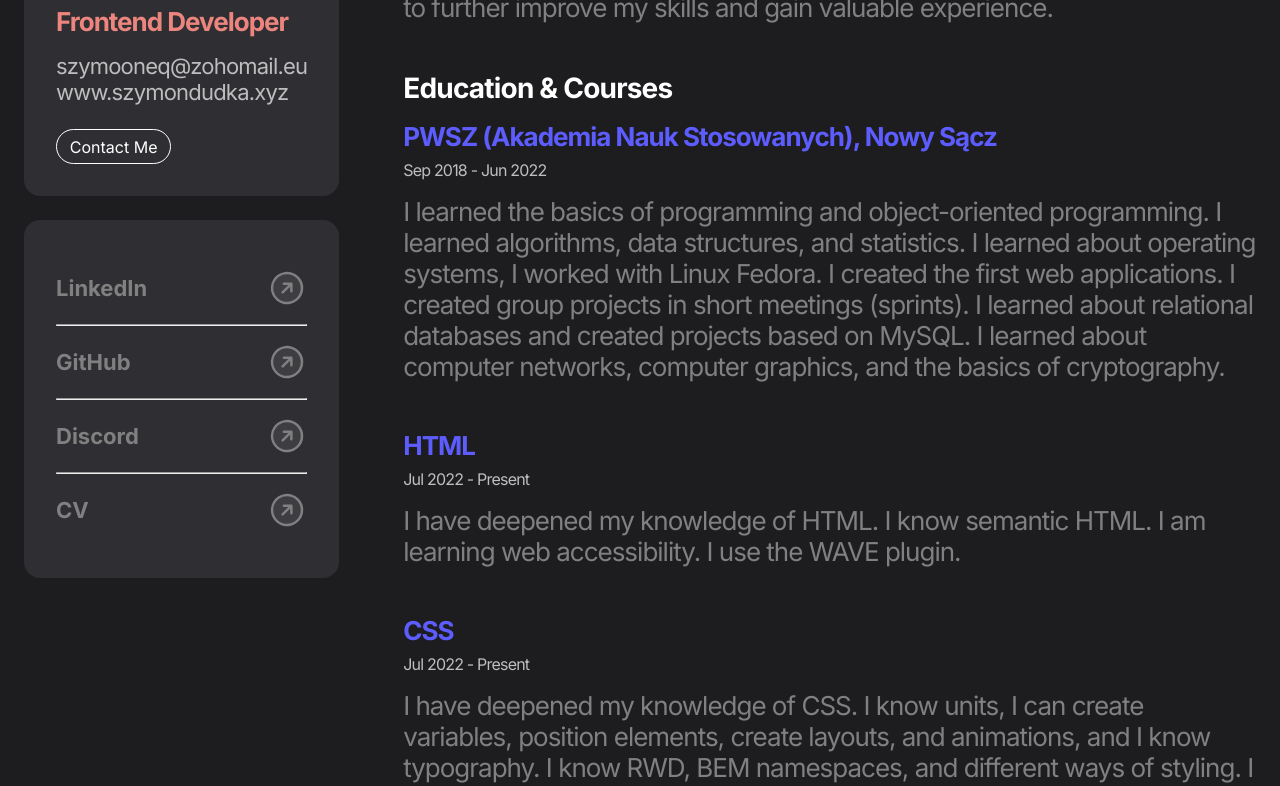
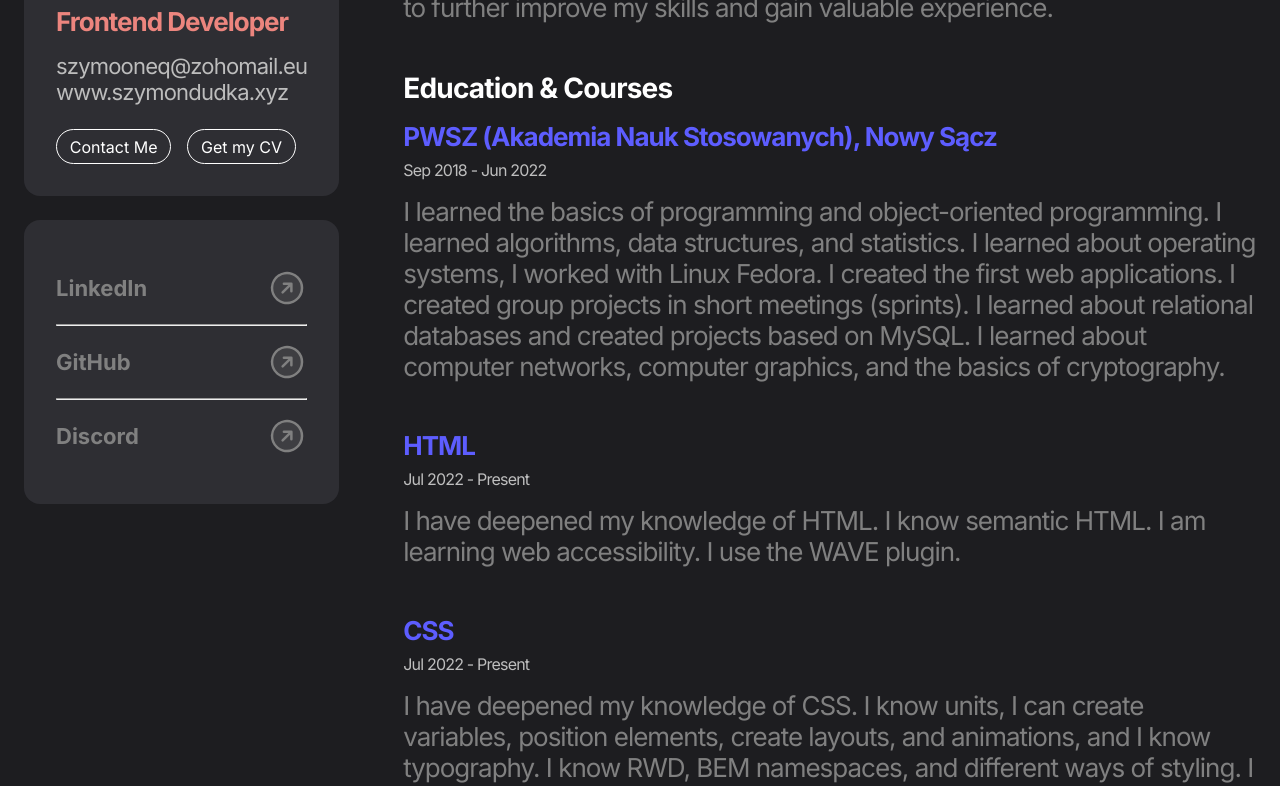
Before and after one commit to szymooneq/Personal-Portfolio, a Next.js app: page /resume in a window 1280 px wide. Shown: the part 700-1486 px from the top of the page. Built offline with nearby package versions, Linux system fonts and the light colour scheme.

Commit message:
fix: unnecessary code and several bugs removed

```diff
--- a/src/components/Layout/Navbar/Navbar.tsx
+++ b/src/components/Layout/Navbar/Navbar.tsx
@@ -10,7 +10,7 @@ const menuItems = [
 	{ title: 'About', path: '/about' },
 	{ title: 'Projects', path: '/projects' },
 	{ title: 'Resume', path: '/resume' },
-	{ title: '(Blog in progress)', path: '/blog' }
+	{ title: 'Blog', path: '/blog' }
 ];
 
 function Navbar(): JSX.Element {
--- a/src/components/Post/Post.module.css
+++ b/src/components/Post/Post.module.css
@@ -14,20 +14,14 @@
 }
 
 .technologies {
-	/* padding: 0.5rem 1rem; */
 	width: max-content;
 	font-size: 14px;
 	font-weight: 700;
 	text-transform: uppercase;
-	/* border-radius: 2rem; */
 	color: var(--primary-color);
-	/* color: #ffffff; */
-	/* background-color: var(--primary-color); */
 }
 
 .title {
-	/* margin-top: 1rem; */
-	/* margin-bottom: 1rem; */
 	margin: 1rem 0;
 	font-size: var(--blog-title);
 	color: white;
--- a/src/pages/blog/index.tsx
+++ b/src/pages/blog/index.tsx
@@ -12,7 +12,6 @@ interface props {
 // TODO: check all page descriptions and update
 
 function Blog({ postList }: props): JSX.Element {
-	console.log(postList);
 	return (
 		<>
 			<Head>
--- a/src/pages/projects/[slug].tsx
+++ b/src/pages/projects/[slug].tsx
@@ -1,6 +1,6 @@
 import Project from '@/components/Project/Project';
 import { getProjectData, getProjectsPaths } from '@/lib/api/projects';
-import { ProjectDetails } from '@/lib/interfaces/project';
+import { IProjectDetails } from '@/lib/interfaces/project';
 import { GetStaticPaths, GetStaticProps } from 'next';
 import { PreviewSuspense } from 'next-sanity/preview';
 import { lazy } from 'react';
@@ -10,7 +10,7 @@ const ProjectPreview = lazy(
 
 interface props {
 	preview: boolean;
-	projectData: ProjectDetails;
+	projectData: IProjectDetails;
 	queryParams: {};
 }
 
--- a/src/pages/projects/index.tsx
+++ b/src/pages/projects/index.tsx
@@ -16,7 +16,6 @@ interface props {
 
 function Projects({ projectList, technologyList }: props): JSX.Element {
 	const { query } = useRouter();
-
 	const [filteredProjects, setFilteredProjects] = useState(projectList);
 
 	const filterProjects = () => {
--- a/src/pages/resume.tsx
+++ b/src/pages/resume.tsx
@@ -108,9 +108,18 @@ function Resume(): JSX.Element {
 							<h3>szymooneq@zohomail.eu</h3>
 							<h3>www.szymondudka.xyz</h3>
 						</div>
-						<Link className={styles.contactMe} href="contact">
-							Contact Me
-						</Link>
+						<div className={styles.myDetails}>
+							<Link className={styles.contactMe} href="contact">
+								Contact Me
+							</Link>
+							<Link
+								className={styles.contactMe}
+								href="CV_Szymon_Dudka.pdf"
+								target="_blank"
+								rel="noreferrer">
+								Get my CV
+							</Link>
+						</div>
 					</div>
 					<div className={styles.card}>
 						{contactLinks.map((link) => (
@@ -123,17 +132,9 @@ function Resume(): JSX.Element {
 										</div>
 									</Link>
 								</div>
-								<hr />
+								{!link.name.includes('Discord') && <hr />}
 							</Fragment>
 						))}
-						<div className={styles.link}>
-							<Link href="CV_Szymon_Dudka.pdf" target="_blank" rel="noreferrer">
-								<div className={styles.linkDesc}>
-									<h2>CV</h2>
-									{rightUpCircleArrow}
-								</div>
-							</Link>
-						</div>
 					</div>
 				</div>
 				<div className={styles.content}>
--- a/src/pages/studio/[[...index]].tsx
+++ b/src/pages/studio/[[...index]].tsx
@@ -1,8 +1,7 @@
+import sanityConfig from '@/lib/sanity/config/sanity.config';
 import { NextStudio } from 'next-sanity/studio';
 import { NextStudioHead } from 'next-sanity/studio/head';
 import Head from 'next/head';
-
-import sanityConfig from '@/lib/sanity/config/sanity.config';
 
 export default function StudioPage() {
 	return (
--- a/src/styles/Resume.module.css
+++ b/src/styles/Resume.module.css
@@ -99,8 +99,14 @@
 	font-weight: 400;
 }
 
+.myDetails {
+	margin-top: 1.5rem;
+	display: flex;
+	flex-wrap: wrap;
+	gap: 1rem;
+}
+
 .contactMe {
-	margin-top: 1.5rem;
 	padding: 0.4rem 0.8rem;
 	display: block;
 	width: max-content;
```
Also changed, not shown: src/lib/api/projects.ts (+2 -5 lines).
